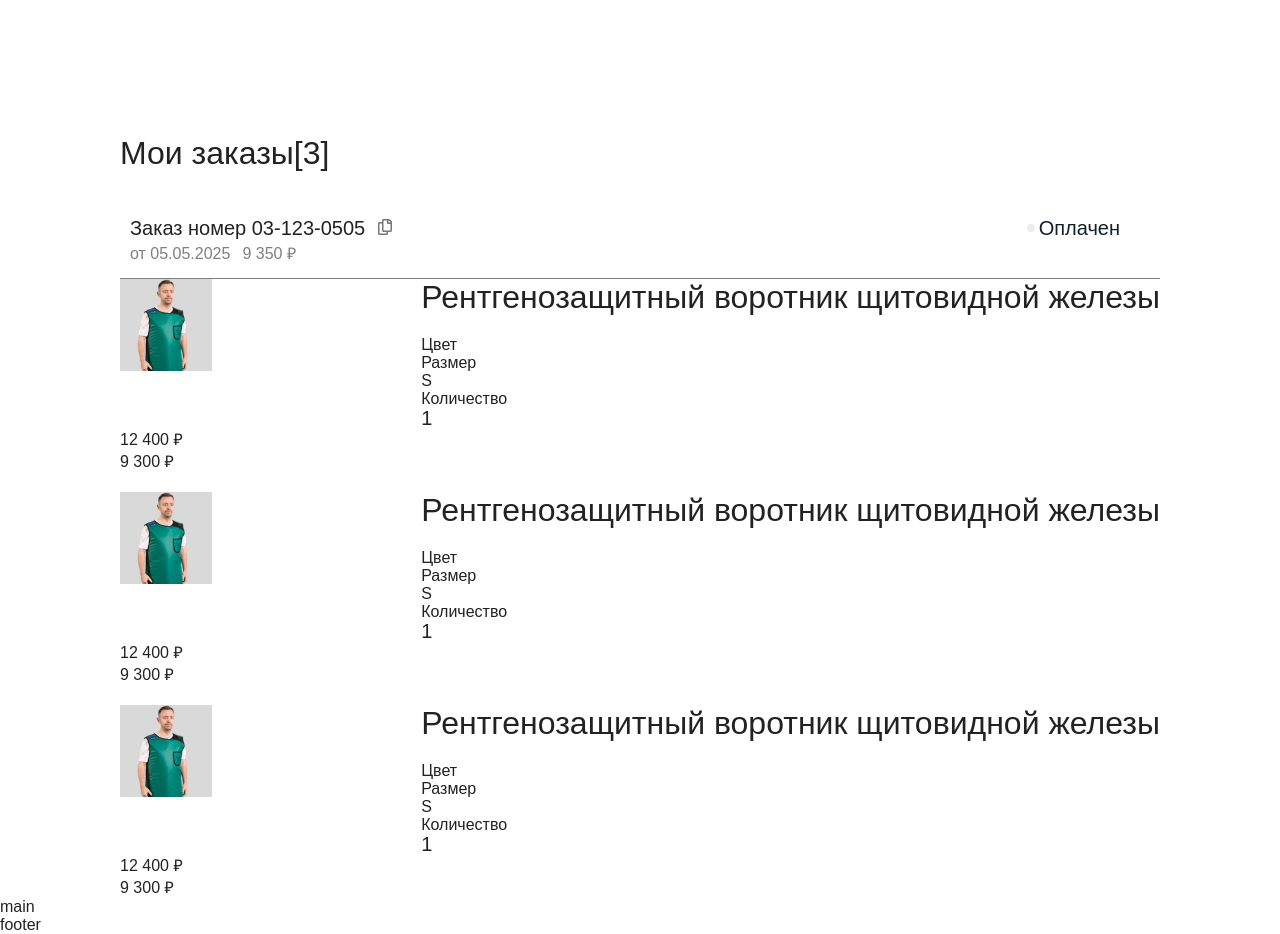
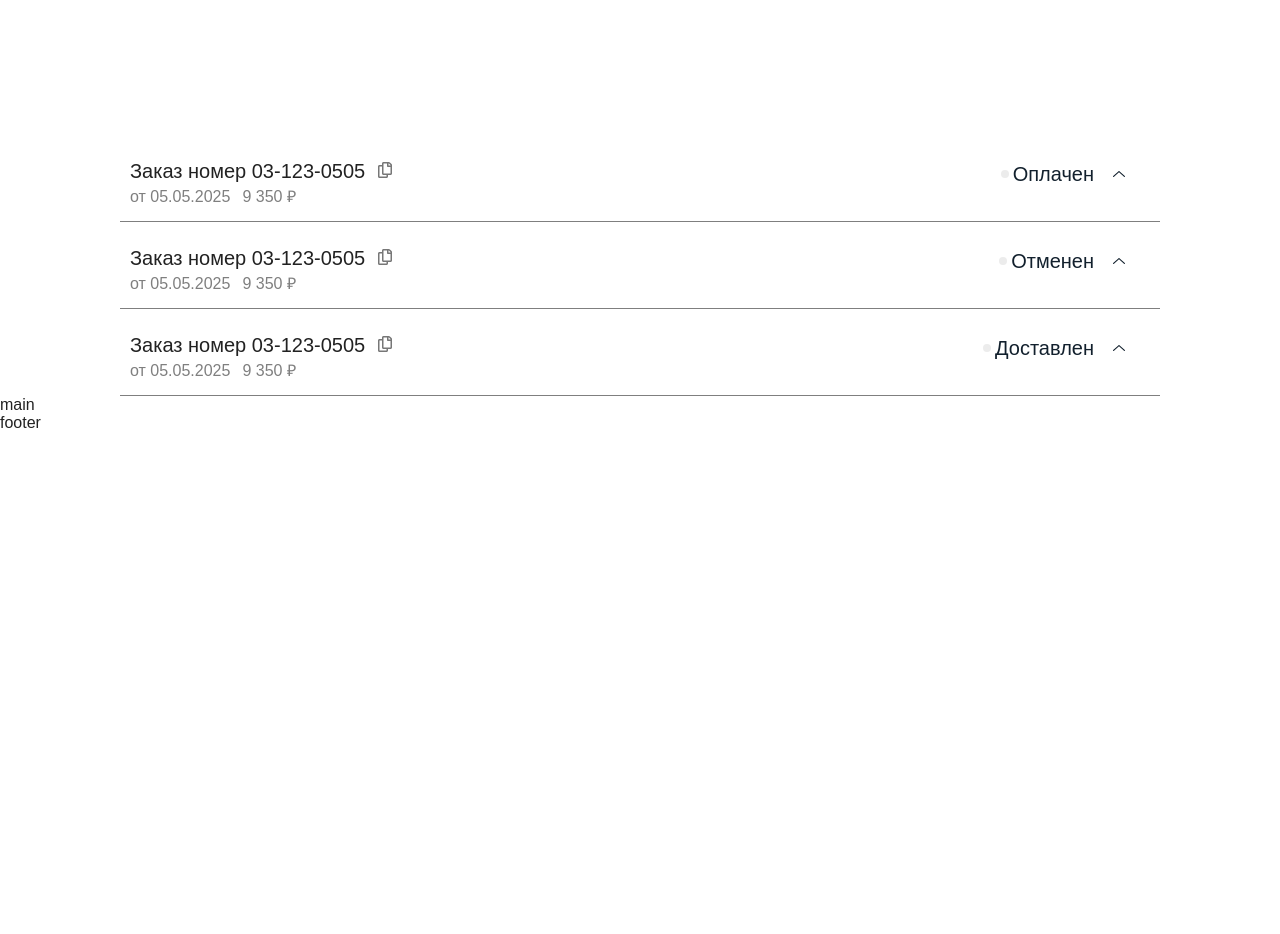
Before and after one commit to alinapdf/GoldenTrail, a React (Vite) app: page / in a window 1280 px wide. Shown: the part 6680-7614 px from the top of the page. After the commit the page ends 7112 px from the top, so only its background shows below. Built offline with nearby package versions, Linux system fonts and the light colour scheme; a web font is replaced by a local one.

Commit message:
Update version

```diff
--- a/src/components/myOrders/myOrders.jsx
+++ b/src/components/myOrders/myOrders.jsx
@@ -1,16 +1,24 @@
+import React, { useState } from "react";
 import { FaRegCopy } from "react-icons/fa";
+import up from "../../assets/img/up.svg"; // замените на свою иконку
 
-import SSS from "../../assets/img/Man.png";
+import SSS from "../../assets/img/mask.png"; // картинка товара
 
 import "./myOrders.scss";
 
-function MyOrders() {
+function OrderItem() {
+  const [isOpen, setIsOpen] = useState(false);
+
+  const toggleAccordion = () => setIsOpen(!isOpen);
+  const [isOpen2, setIsOpen2] = useState(false);
+
+  const toggleAccordion2 = () => setIsOpen2(!isOpen2);
+  const [isOpen3, setIsOpen3] = useState(false);
+
+  const toggleAccordion3 = () => setIsOpen3(!isOpen3);
+
   return (
-    <>
-      <div className="Myorders-container">
-        <h2>Мои заказы[3]</h2>
-
-        <div>
+    <div className="order-wrapper">
       <div className="order-container">
         <div className="order-left">
           <div className="order-number">
@@ -28,29 +36,38 @@ function MyOrders() {
             <span className="order-circle"></span>
             <span className="order-payment">Оплачен</span>
           </label>
-              <button className="toggle-btn"></button>
+          <button className="toggle-btn" onClick={toggleAccordion}>
+            <img
+              src={up}
+              alt="toggle"
+              className={`toggle-arrow ${isOpen ? "rotated" : ""}`}
+            />
+          </button>
         </div>
       </div>
+
+      {isOpen && (
         <div className="myorders-blocks">
-            <div className="myorders-block">
+          {[1, 2, 3].map((_, idx) => (
+            <div className="myorders-block" key={idx}>
               <div className="order-info-block">
                 <div className="order-info-img">
-                  <img src={SSS} />
+                  <img src={SSS} alt="product" />
                 </div>
-                <div className="Order-info">
+                <div className="Order-info-items">
                   <h2>Рентгенозащитный воротник щитовидной железы</h2>
-                  <div className="Order-info-items">
+                  <div className="Order-info-item">
                     <div className="Order">
-                      <div className="Order-color">Цвет</div>
+                      <div className="Order-word">Цвет</div>
                       <div></div>
                     </div>
                     <div className="Order">
-                      <div className="Order-size">Размер</div>
-                      <div className="Order-sizes">S</div>
+                      <div className="Order-word">Размер</div>
+                      <div className="Order-means">S</div>
                     </div>
                     <div className="Order">
-                      <div className="order-quantity">Количество</div>
-                      <div className="order-number">1</div>
+                      <div className="Order-word">Количество</div>
+                      <div className="Order-means">1</div>
                     </div>
                   </div>
                 </div>
@@ -60,25 +77,59 @@ function MyOrders() {
                 <div className="Order-new-price">9 300 ₽</div>
               </div>
             </div>
-            <div className="myorders-block">
+          ))}
+        </div>
+      )}
+
+      <div className="order-container">
+        <div className="order-left">
+          <div className="order-number">
+            Заказ номер 03-123-0505
+            <FaRegCopy className="copy-icon" />
+          </div>
+          <div className="order-info">
+            <span className="order-data">от 05.05.2025</span>
+            <span className="order-price">9 350 ₽</span>
+          </div>
+        </div>
+
+        <div className="order-right">
+          <label className="order-status">
+            <span className="order-circle"></span>
+            <span className="order-payment">Отменен</span>
+          </label>
+          <button className="toggle-btn" onClick={toggleAccordion2}>
+            <img
+              src={up}
+              alt="toggle"
+              className={`toggle-arrow ${isOpen2 ? "rotated" : ""}`}
+            />
+          </button>
+        </div>
+      </div>
+
+      {isOpen2 && (
+        <div className="myorders-blocks">
+          {[1, 2, 3].map((_, idx) => (
+            <div className="myorders-block" key={idx}>
               <div className="order-info-block">
                 <div className="order-info-img">
-                  <img src={SSS} />
+                  <img src={SSS} alt="product" />
                 </div>
-                <div className="Order-info">
+                <div className="Order-info-items">
                   <h2>Рентгенозащитный воротник щитовидной железы</h2>
-                  <div className="Order-info-items">
+                  <div className="Order-info-item">
                     <div className="Order">
-                      <div className="Order-color">Цвет</div>
+                      <div className="Order-word">Цвет</div>
                       <div></div>
                     </div>
                     <div className="Order">
-                      <div className="Order-size">Размер</div>
-                      <div className="Order-sizes">S</div>
+                      <div className="Order-word">Размер</div>
+                      <div className="Order-means">S</div>
                     </div>
                     <div className="Order">
-                      <div className="order-quantity">Количество</div>
-                      <div className="order-number">1</div>
+                      <div className="Order-word">Количество</div>
+                      <div className="Order-means">1</div>
                     </div>
                   </div>
                 </div>
@@ -88,25 +139,59 @@ function MyOrders() {
                 <div className="Order-new-price">9 300 ₽</div>
               </div>
             </div>
-            <div className="myorders-block">
+          ))}
+        </div>
+      )}
+
+      <div className="order-container">
+        <div className="order-left">
+          <div className="order-number">
+            Заказ номер 03-123-0505
+            <FaRegCopy className="copy-icon" />
+          </div>
+          <div className="order-info">
+            <span className="order-data">от 05.05.2025</span>
+            <span className="order-price">9 350 ₽</span>
+          </div>
+        </div>
+
+        <div className="order-right">
+          <label className="order-status">
+            <span className="order-circle"></span>
+            <span className="order-payment">Доставлен</span>
+          </label>
+          <button className="toggle-btn" onClick={toggleAccordion3}>
+            <img
+              src={up}
+              alt="toggle"
+              className={`toggle-arrow ${isOpen3 ? "rotated" : ""}`}
+            />
+          </button>
+        </div>
+      </div>
+
+      {isOpen3 && (
+        <div className="myorders-blocks">
+          {[1, 2, 3].map((_, idx) => (
+            <div className="myorders-block" key={idx}>
               <div className="order-info-block">
                 <div className="order-info-img">
-                  <img src={SSS} />
+                  <img src={SSS} alt="product" />
                 </div>
-                <div className="Order-info">
+                <div className="Order-info-items">
                   <h2>Рентгенозащитный воротник щитовидной железы</h2>
-                  <div className="Order-info-items">
+                  <div className="Order-info-item">
                     <div className="Order">
-                      <div className="Order-color">Цвет</div>
+                      <div className="Order-word">Цвет</div>
                       <div></div>
                     </div>
                     <div className="Order">
-                      <div className="Order-size">Размер</div>
-                      <div className="Order-sizes">S</div>
+                      <div className="Order-word">Размер</div>
+                      <div className="Order-means">S</div>
                     </div>
                     <div className="Order">
-                      <div className="order-quantity">Количество</div>
-                      <div className="order-number">1</div>
+                      <div className="Order-word">Количество</div>
+                      <div className="Order-means">1</div>
                     </div>
                   </div>
                 </div>
@@ -116,21 +201,11 @@ function MyOrders() {
                 <div className="Order-new-price">9 300 ₽</div>
               </div>
             </div>
+          ))}
         </div>
+      )}
     </div>
-
-        <div>
-          <div></div>
-          <div></div>
-        </div>
-
-        <div>
-          <div></div>
-          <div></div>
-        </div>
-      </div>
-    </>
   );
 }
 
-export default MyOrders;
+export default OrderItem;
--- a/src/components/myOrders/myOrders.scss
+++ b/src/components/myOrders/myOrders.scss
@@ -1,6 +1,6 @@
 @import "../../styles/utils/variables";
 
-.Myorders-container {
+.order-wrapper {
   max-width: 1072px;
   margin: 0 auto;
   padding: 0 16px;
@@ -98,9 +98,16 @@
   display: flex;
   flex-direction: column;
   gap: 20px;
+  margin-top: 16px;
+  max-height: 1000px;
+  overflow: hidden;
+  transition: all 0.3s ease;
+  .myorders-block {
+    display: flex;
+    justify-content: space-between;
     .order-info-block {
       display: flex;
-    justify-content: space-between;
+      gap: 16px;
       .order-info-img {
         width: 92px;
         height: 92px;
@@ -111,5 +118,75 @@
           object-fit: cover;
         }
       }
+      .Order-info-items {
+        h2 {
+          font-size: 20px;
+        }
+        .Order-info-item {
+          display: flex;
+          gap: 43px;
+          .Order {
+            display: flex;
+            min-width: 105px;
+            justify-content: space-between;
+            .Order-word {
+              font-family: Nunito Sans;
+              font-weight: 400;
+              font-size: 14px;
+              line-height: 100%;
+              letter-spacing: 0%;
+              color: rgba(127, 127, 127, 1);
+            }
+            .Order-means {
+              font-family: Nunito Sans;
+              font-weight: 500;
+              font-size: 14px;
+              line-height: 100%;
+              letter-spacing: 0%;
+              text-align: center;
+              text-transform: uppercase;
+              color: rgba(34, 34, 34, 1);
             }
           }
+        }
+      }
+    }
+    .Order-Prices {
+      display: flex;
+      gap: 28px;
+      .Order-old-price {
+        font-family: Nunito Sans;
+        font-weight: 600;
+        font-size: 20px;
+        line-height: 100%;
+        letter-spacing: 0%;
+        text-align: right;
+        text-decoration: line-through;
+        color: rgba(127, 127, 127, 1);
+      }
+      .Order-new-price {
+        font-family: Nunito Sans;
+        font-weight: 700;
+        font-size: 32px;
+        line-height: 100%;
+        letter-spacing: 0%;
+        text-align: right;
+        color: rgba(18, 32, 45, 1);
+      }
+    }
+  }
+}
+
+.myorders-blocks.hide {
+  max-height: 0;
+  padding: 0;
+  opacity: 0;
+}
+
+.toggle-arrow {
+  transition: transform 0.7s ease;
+}
+
+.toggle-arrow.rotated {
+  transform: rotate(180deg);
+}
```
Also changed, not shown: src/assets/img/up.svg (added). Lines whose indentation alone changed are shown as unchanged.
